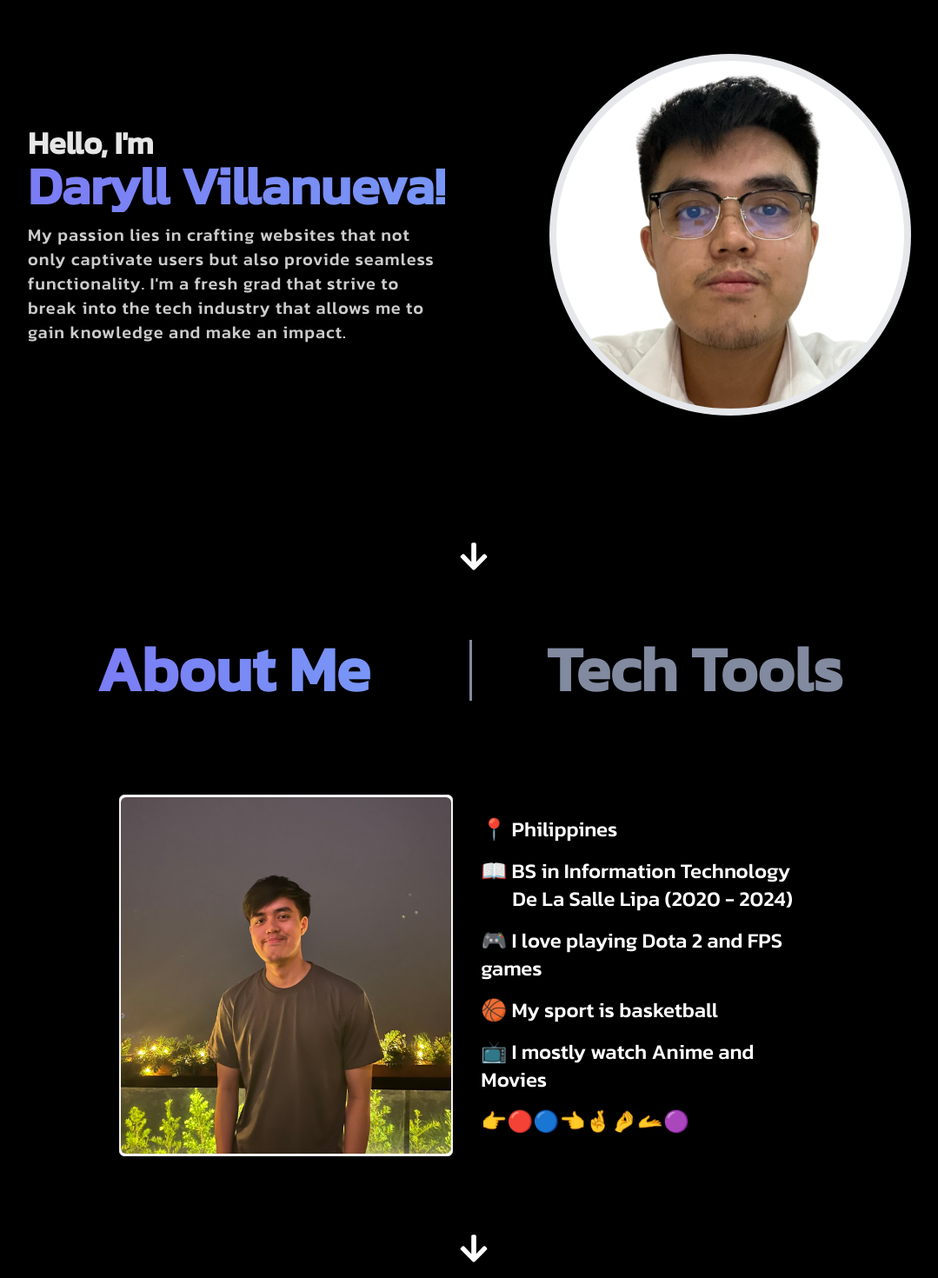
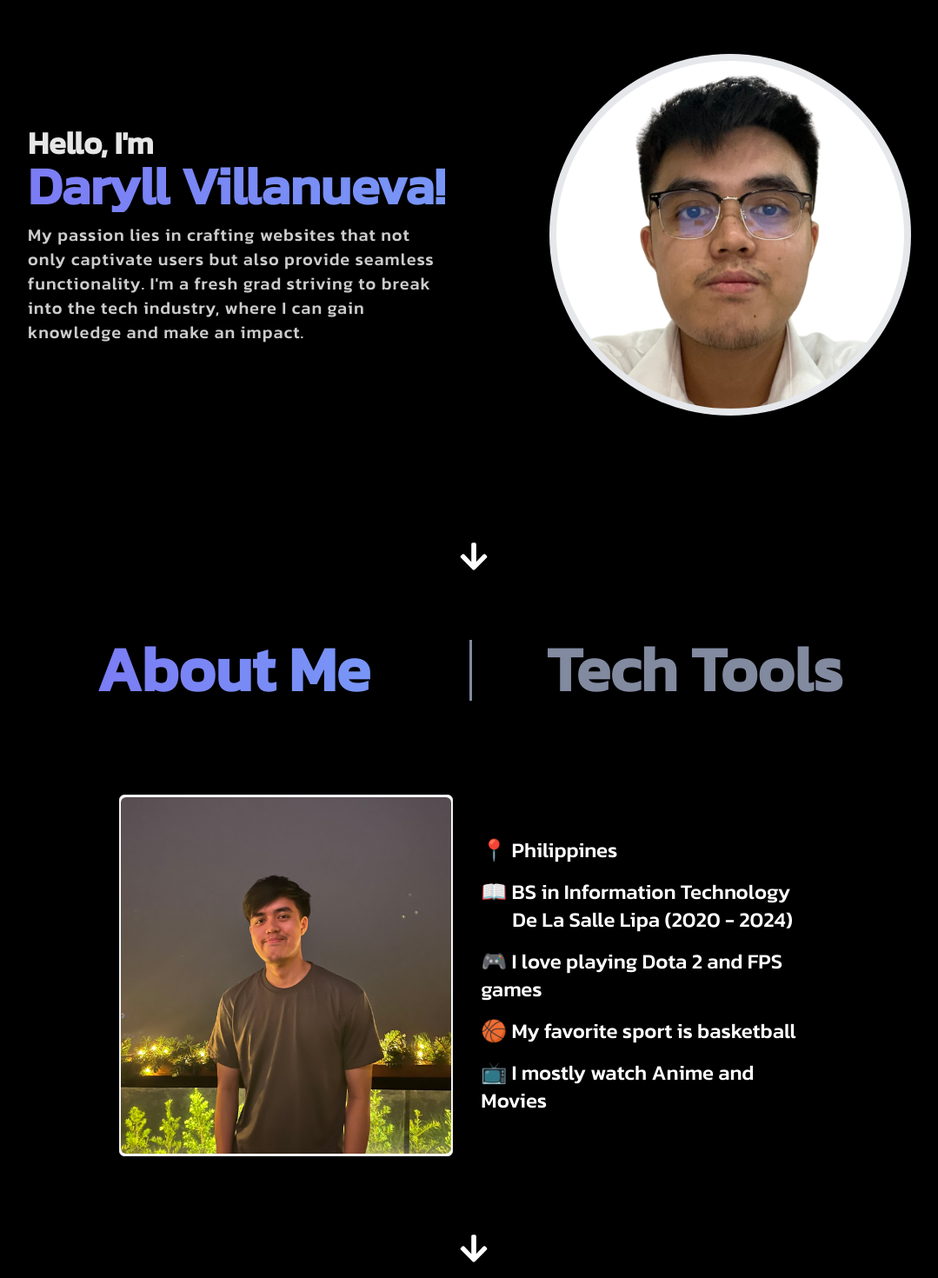
Before and after one commit to daryllvillanueva/portfolio, a React (Vite) app: page / in a window 1280 px wide. Shown: the part 130-1600 px from the top of the page at 87% size, without its empty margins (100-1179 px from the left). Built offline with nearby package versions, Linux system fonts and the light colour scheme; no server answers.

Commit message:
minor fix

```diff
--- a/src/components/pages/Tools.jsx
+++ b/src/components/pages/Tools.jsx
@@ -1,46 +1,10 @@
 import React, { useEffect } from 'react'
-import useSound from 'use-sound';
-import { baseSoundUrl } from '../helpers/functions-general';
-
 
 const Tools = () => {
   const [menuTab, setMenuTab] = React.useState('about_me');
   const handleChangeMenu = (tab) => {
     setMenuTab(tab)
   }
-  const [play, {stop}]  = useSound(`${baseSoundUrl}/judas.mp3`);
-  const [audioContext, setAudioContext] = React.useState(null);
-
-  const initializeAudioContext = () => {
-    if (typeof window !== 'undefined' && window.AudioContext) {
-      const audioCtx = new (window.AudioContext || window.webkitAudioContext)();
-      setAudioContext(audioCtx);
-    }
-  };
-
-  const resumeAudioContext = async () => {
-    if (audioContext && audioContext.state === 'suspended') {
-      try {
-        await audioContext.resume();
-      } catch (error) {
-        console.error('Error resuming AudioContext:', error);
-      }
-    }
-  };
-
-  const handleMouseEnter = async () => {
-    await resumeAudioContext();
-    play();
-  };
-
-  const handleMouseLeave = () => {
-    stop();
-  };
-
-  useEffect(() => {
-    initializeAudioContext();
-  }, []);
-
   return (
     <div className='sm:h-screen sm:py-16 px-5'>
       <div className='flex gap-3 justify-evenly mb-[1rem] lg:mb-[3rem] relative'>
@@ -50,6 +14,26 @@ const Tools = () => {
       </div>
 
       <div>
+        <div className={`${menuTab === 'about_me' ? 'opacity-100' : 'opacity-0'}`}>
+          {menuTab === 'about_me' &&
+            <div className='flex flex-col items-center md:flex-row gap-8 md:w-[71.5%] p-[2rem] sm:p-10 mx-auto md:h-[67vh]'>
+              <div className='h-[18rem] w-[18rem] overflow-hidden lg:h-[26rem] lg:w-[26rem] rounded-md border bg-white p-[0.1rem]'>
+                <img src="../../img/about_me.jpg" alt="" loading='lazy' className='h-full w-full rounded-md'/>
+              </div>
+              <ul className='flex flex-col font-kanit_m gap-3 md:gap-4 text-white'>
+                <li className='text-xl md:text-2xl'>📍 Philippines</li>
+                <li className='text-xl md:text-2xl'>📖 BS in Information Technology
+                  <span className='block ml-9 text-xl md:text-2xl'>De La Salle Lipa (2020 - 2024)</span>
+                </li>
+                <li className='text-xl md:text-2xl'>🎮 I love playing Dota 2 and FPS games</li>
+                <li className='text-xl md:text-2xl'>🏀 My favorite sport is basketball</li>
+                <li className='text-xl md:text-2xl'>📺 I mostly watch Anime and Movies</li>
+              </ul>
+            </div>
+          }
+        </div>
+
+        <div className={`${menuTab === 'tech_tools' ? 'opacity-100' : 'opacity-0'}`}>
           { menuTab === 'tech_tools' && <div className='flex flex-wrap justify-center items-center gap-6 py-3 sm:w-[55%] mx-auto'>
             <div className='overflow-hidden p-2'>
               <svg viewBox="0 0 16 16" fill="none" xmlns="http://www.w3.org/2000/svg" className='group transition-transform duration-500 hover:scale-105 size-[80px] lg:size-[140px]'>
@@ -143,23 +127,8 @@ const Tools = () => {
               </svg>
             </div>
           </div> }
-        {menuTab === 'about_me' &&
-          <div className='flex flex-col items-center md:flex-row gap-8 md:w-[71.5%] p-[2rem] sm:p-10 mx-auto md:h-[67vh]'>
-            <div className='h-[18rem] w-[18rem] overflow-hidden lg:h-[26rem] lg:w-[26rem] rounded-md border bg-white p-[0.1rem]'>
-              <img src="../../img/about_me.jpg" alt="" loading='lazy' className='h-full w-full rounded-md'/>
         </div>
-            <ul className='flex flex-col font-kanit_m gap-3 md:gap-4 text-white'>
-              <li className='text-xl md:text-2xl'>📍 Philippines</li>
-              <li className='text-xl md:text-2xl'>📖 BS in Information Technology
-                <span className='block ml-9 text-xl md:text-2xl'>De La Salle Lipa (2020 - 2024)</span>
-              </li>
-              <li className='text-xl md:text-2xl'>🎮 I love playing Dota 2 and FPS games</li>
-              <li className='text-xl md:text-2xl'>🏀 My sport is basketball</li>
-              <li className='text-xl md:text-2xl'>📺 I mostly watch Anime and Movies</li>
-              <li className='text-xl md:text-2xl cursor-pointer' onMouseEnter={handleMouseEnter} onMouseLeave={handleMouseLeave}>👉🔴🔵👈🤞🤌🫴🟣</li>
-            </ul>
-          </div>
-        }
+
       </div>
 
     </div>
--- a/src/components/pages/banner/Banner.jsx
+++ b/src/components/pages/banner/Banner.jsx
@@ -11,8 +11,7 @@ const Banner = () => {
             <h1 className='block text-4xl sm:text-5xl md:text-6xl gradient-text font-semibold font-kanit_m'>Daryll Villanueva!</h1>
           </div>
           <p className='text-lg sm:text-xl max-w-[30rem] font-medium text-white/80 tracking-wider text-center lg:text-left font-kanit_m'>
-            My passion lies in crafting websites that not only captivate users but also provide seamless functionality. I'm a fresh grad that strive to break into the tech industry that allows me to gain knowledge
-            and make an impact.
+            My passion lies in crafting websites that not only captivate users but also provide seamless functionality. I'm a fresh grad striving to break into the tech industry, where I can gain knowledge and make an impact.
           </p>
         </div>
         <div className='h-[18rem] w-[18rem] overflow-hidden lg:h-[26rem] lg:w-[26rem] p-2 bg-gray-200 rounded-full hover:shadow-custom order-1 lg:order-2 mt-20 lg:mt-0'>
```
Also changed, not shown: 1 other file (tests, documents, lock files or other folders). Lines whose indentation alone changed are shown as unchanged.
